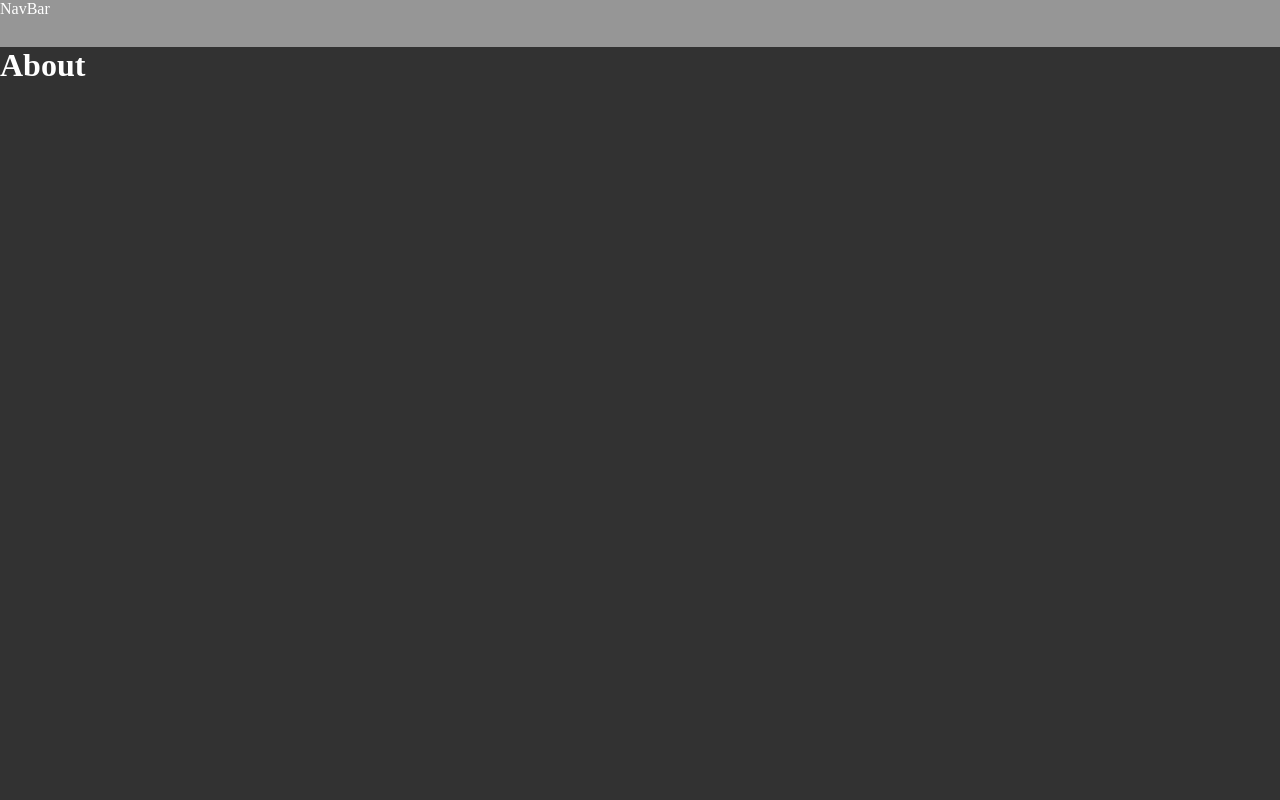
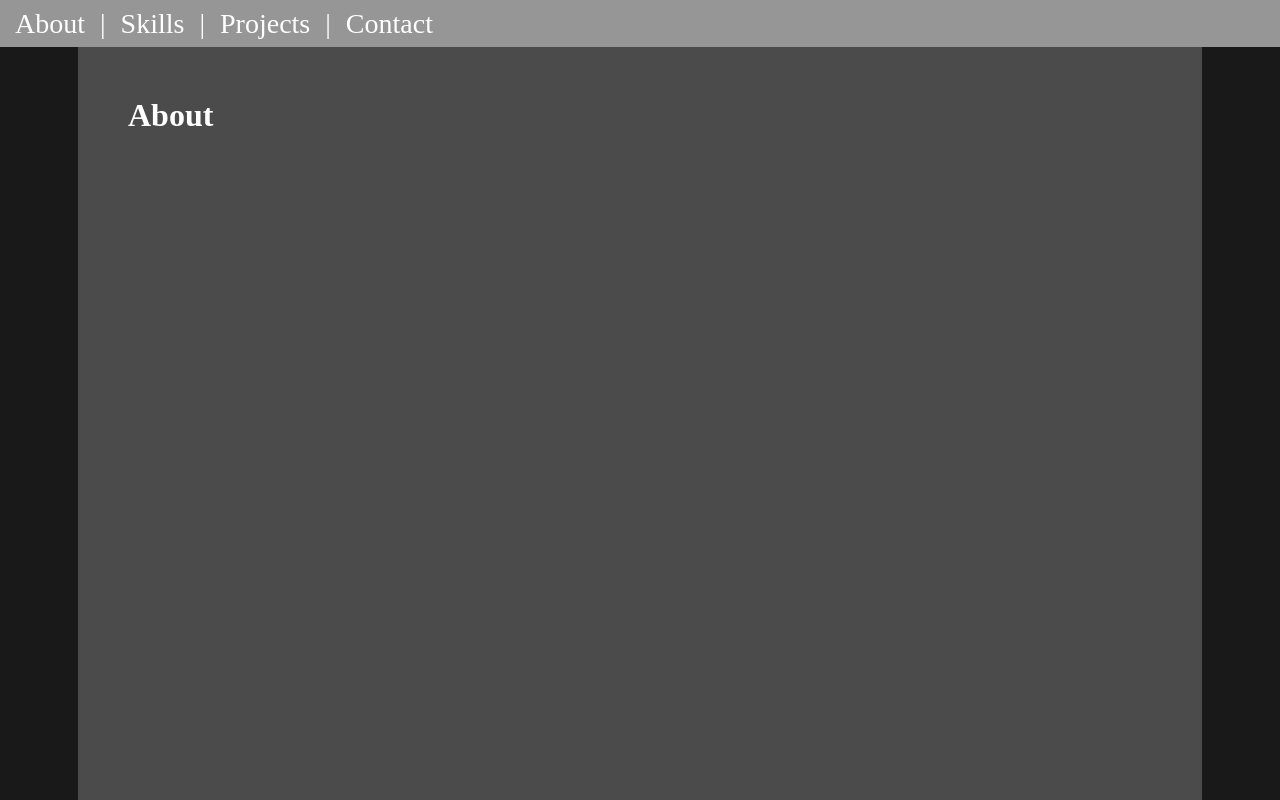
Before and after one commit to EricMTodd/resume-cv, a React (Create React App) app: page / in a window 1280 px wide. Built offline with nearby package versions, Linux system fonts and the light colour scheme.

Commit message:
Basic layout complete.

```diff
--- a/src/App.css
+++ b/src/App.css
@@ -1,21 +1,20 @@
+/* Default tags */
 * {
   color: white;
   font-family: 'fira sans';
 }
 
-::-webkit-scrollbar {
-  display: none;
+a {
+  text-decoration: none;
 }
 
 body {
   margin: 0 auto;
-  background-color: rgb(100, 100, 100);
+  background-color: rgb(25, 25, 25);
 }
 
-.App {
-  height: 100vh;
-  display: flex;
-  flex-direction: column;
+h1 {
+  margin-top: 0;
 }
 
 main {
@@ -26,16 +25,40 @@ main {
 nav {
   background-color: rgb(150, 150, 150);
   height: 50px;
+  display: flex;
+  gap: 15px;
+  align-items: center;
+  padding-left: 15px;
+  font-size: 28px;
+}
+
+::-webkit-scrollbar {
+  display: none;
+}
+
+/* Class tags */
+.App {
+  height: 100vh;
+  display: flex;
+  flex-direction: column;
+}
+
+.alpha {
+  background-color: rgb(75, 75, 75);
+}
+
+.bravo {
+  background-color: rgb(50, 50, 50);
 }
 
 .container {
-  height: 100vh;
+  height: calc(100vh - 135px);
+  width: 80vw;
+  margin: 0 auto;
+  padding: 50px;
 }
 
-.alpha {
-  background-color: rgb(50, 50, 50);
+/* Id tags */
+#contact {
+  height: calc(25vh - 50px);
 }
-
-h1 {
-  margin-top: 0;
-}
--- a/src/components/NavBar.js
+++ b/src/components/NavBar.js
@@ -1,7 +1,10 @@
 const NavBar = () => {
   return(
     <nav>
-      NavBar
+      <a href="#about">About</a> |
+      <a href="#skills">Skills</a> |
+      <a href="#projects">Projects</a> |
+      <a href="#contact">Contact</a>
     </nav>
   )
 }
--- a/src/components/pages/About.js
+++ b/src/components/pages/About.js
@@ -1,6 +1,6 @@
 const About = () => {
   return(
-    <div className="container alpha">
+    <div className="container alpha" id="about">
       <h1>About</h1>
     </div>
   )
--- a/src/components/pages/Contact.js
+++ b/src/components/pages/Contact.js
@@ -1,6 +1,6 @@
 const Contact = () => {
   return(
-    <div className="container">
+    <div className="container bravo" id="contact">
       <h1>Contact</h1>
     </div>
   )
--- a/src/components/pages/Projects.js
+++ b/src/components/pages/Projects.js
@@ -1,6 +1,6 @@
 const Projects = () => {
   return(
-    <div className="container alpha">
+    <div className="container alpha" id="projects">
       <h1>Projects</h1>
     </div>
   )
--- a/src/components/pages/Skills.js
+++ b/src/components/pages/Skills.js
@@ -1,6 +1,6 @@
 const Skills = () => {
   return(
-    <div className="container">
+    <div className="container bravo" id="skills">
       <h1>Skills</h1>
     </div>
   )
```
